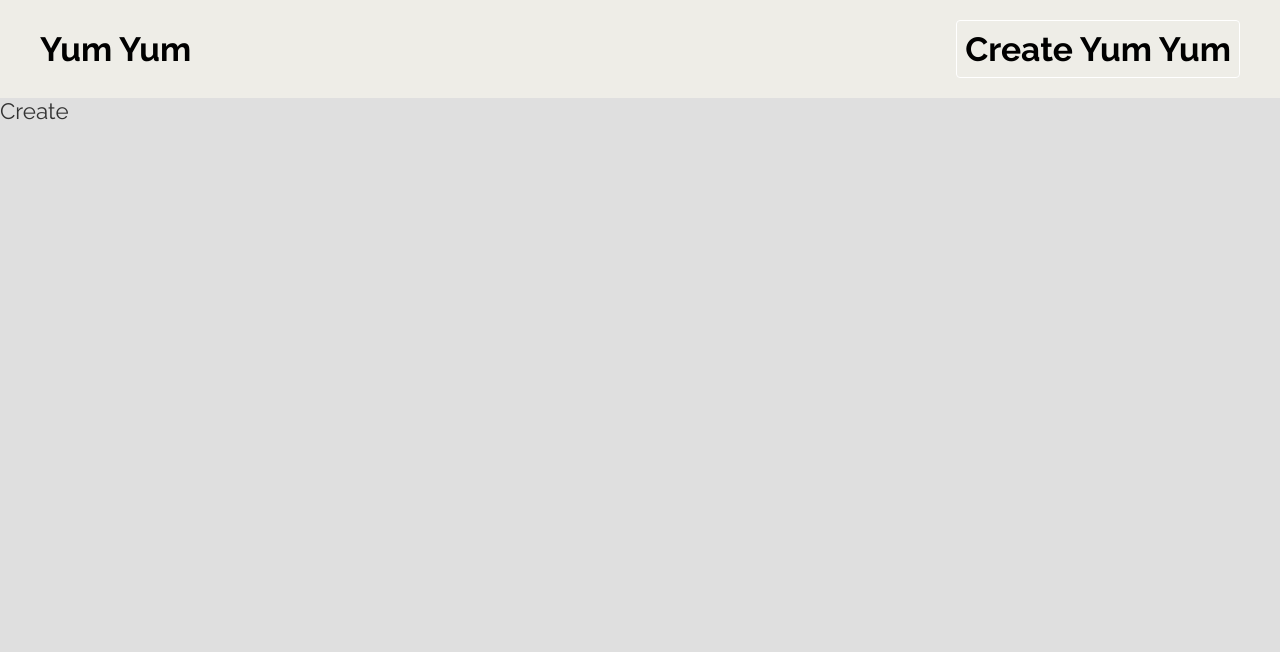
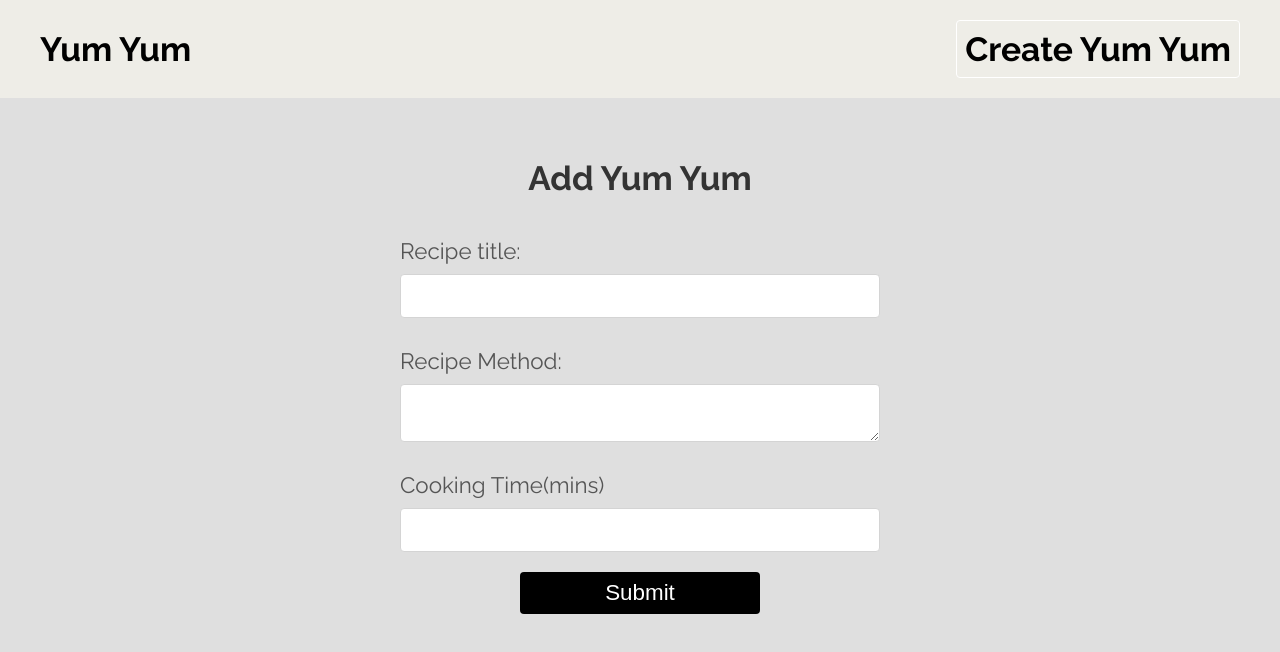
Before and after one commit to timmlaxton/Munchies, a React (Create React App) app in the folder munchies/: page /create in a window 1280 px wide. Shown: the top 652 px of the page. Built offline with nearby package versions, Linux system fonts and the light colour scheme.

Commit message:
added and styled form

```diff
--- a/munchies/src/pages/create/Create.css
+++ b/munchies/src/pages/create/Create.css
@@ -0,0 +1,42 @@
+.create {
+  color: #555;
+  max-width: 480px;
+  margin: 60px auto;
+}
+
+.create label span {
+  display: block;
+  margin: 30px 0 10px;
+}
+
+.create p {
+  margin-top: 10px;
+  font-size: 0.8em;
+}
+
+.create button {
+  display: block;
+  width: 100px;
+  font-size: 1em;
+  color: #fff;
+  padding: 8px 20px;
+  border: 0;
+  border-radius: 4px;
+  background-color: #000;
+  cursor: pointer;
+  text-decoration: none;
+}
+
+.create button {
+  display: block;
+  width: 50%;
+  font-size: 1em;
+  color: #fff;
+  padding: 8px 20px;
+  border: 0;
+  border-radius: 4px;
+  background-color: #000;
+  cursor: pointer;
+  text-decoration: none;
+  margin: 20px auto;
+}
--- a/munchies/src/pages/create/Create.js
+++ b/munchies/src/pages/create/Create.js
@@ -1,9 +1,54 @@
+import React, { useState } from "react";
 import "./Create.css";
 
-import React from "react";
+const Create = () => {
+  const [method, setMethod] = useState("");
+  const [title, setTitle] = useState("");
+  const [cookingTime, setCookingTime] = useState("");
 
-const Create = () => {
-  return <div>Create</div>;
+  const handleSumbit = (e) => {
+    e.preventDefault();
+    console.log(title, method, cookingTime);
+  };
+
+  return (
+    <div className="create">
+      <h2 className="page-title">Add Yum Yum</h2>
+
+      <form onSubmit={handleSumbit}>
+        <label>
+          <span>Recipe title:</span>
+          <input
+            type="text"
+            onChange={(e) => setTitle(e.target.value)}
+            value={title}
+            required
+          />
+        </label>
+
+        <label>
+          <span>Recipe Method:</span>
+          <textarea
+            onChange={(e) => setMethod(e.target.value)}
+            value={method}
+            required
+          />
+        </label>
+
+        <label>
+          <span>Cooking Time(mins)</span>
+          <input
+            type="number"
+            onChange={(e) => setCookingTime(e.target.value)}
+            value={cookingTime}
+            required
+          />
+        </label>
+
+        <button className="create-button">Submit</button>
+      </form>
+    </div>
+  );
 };
 
 export default Create;
--- a/munchies/src/pages/recipe/Recipe.css
+++ b/munchies/src/pages/recipe/Recipe.css
@@ -17,7 +17,8 @@
 .recipe li {
   list-style: none;
   margin-right: 10px;
-  color: #777;
+  color: #000;
+  margin-top: 20px;
 }
 
 .recipe li::after {
@@ -31,4 +32,5 @@
 .method {
   text-align: left;
   line-height: 1.5em;
+  text-align: center;
 }
```
